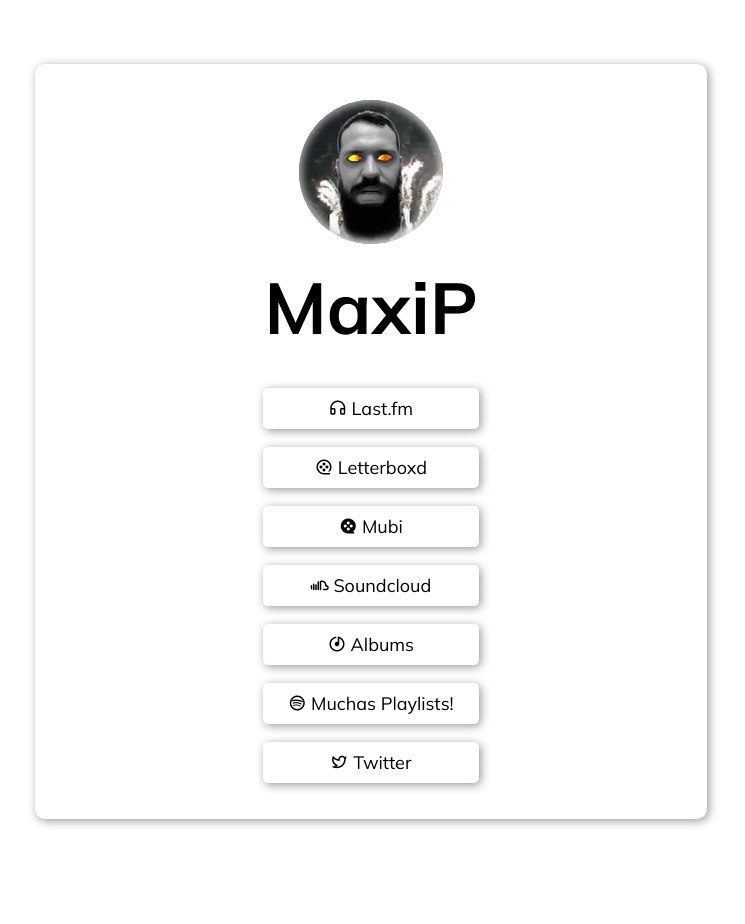
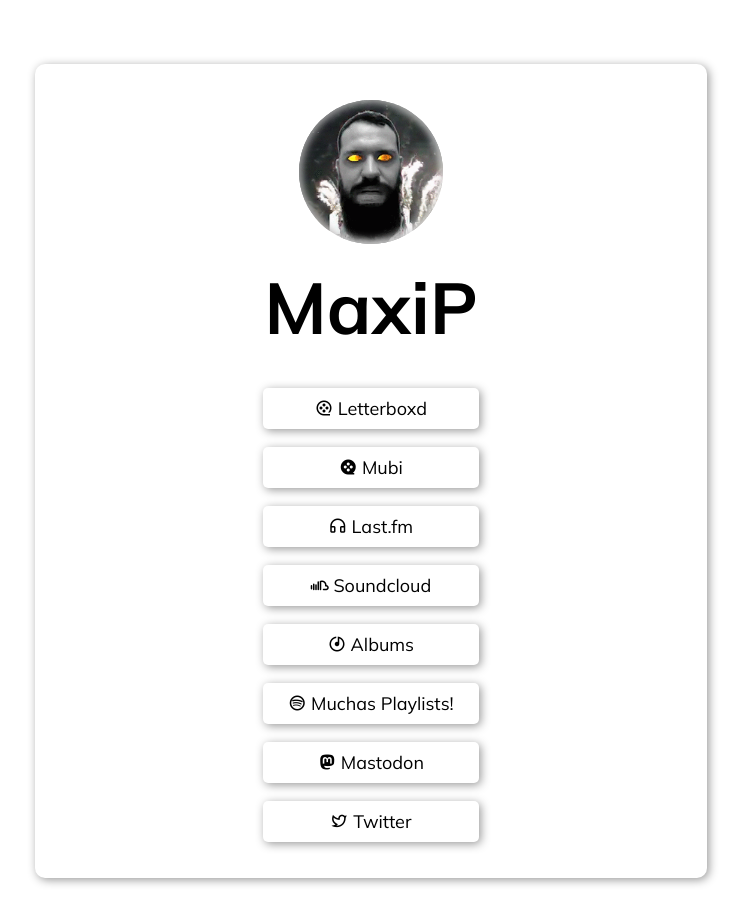
Before and after one commit to marxip/marxip.github.io, a plain HTML site: page index.html in a window 1280 px wide. Shown: the whole page, without its empty margins (269-1014 px from the left). Before the commit the page ends 883 px from the top, so only its background shows below. Drawn offline with nearby package versions, Linux system fonts and the light colour scheme.

Commit message:
Update index.html

```diff
--- a/index.html
+++ b/index.html
@@ -16,12 +16,13 @@
       <h1>MaxiP</h1>
     </header>
     <main>
-      <a class="link" href="https://www.last.fm/user/Marxip" target="_blank"><i class="ri-headphone-line"></i> Last.fm</a>
       <a class="link" href="https://letterboxd.com/maxip/" target="_blank"><i class="ri-movie-2-line"></i> Letterboxd</a>
       <a class="link" href="https://mubi.com/users/10742022/" target="_blank"><i class="ri-movie-2-fill"></i> Mubi</a>
+      <a class="link" href="https://www.last.fm/user/Marxip" target="_blank"><i class="ri-headphone-line"></i> Last.fm</a>
       <a class="link" href="https://soundcloud.com/maxipaliza/" target="_blank"><i class="ri-soundcloud-line"></i> Soundcloud</a>
       <a class="link" href="https://archive.org/details/cratediggers?query=maxi+tucuman&sin=" target="_blank"><i class="ri-disc-line"></i> Albums</a>
       <a class="link" href="https://open.spotify.com/user/w4h2vwtffno3umjmx5myvadr8?si=518aff6ccddd424d&nd=1" target="_blank"><i class="ri-spotify-line"></i> Muchas Playlists!</a>
+      <a class="link" href=https://mastodon.social/web/@MaxiP" target="_blank"><i class="ri-mastodon-fill"></i> Mastodon</a>
       <a class="link" href="https://twitter.com/Pibe_Paliza" target="_blank"><i class="ri-twitter-line"></i> Twitter</a>
 
     </main>
```
